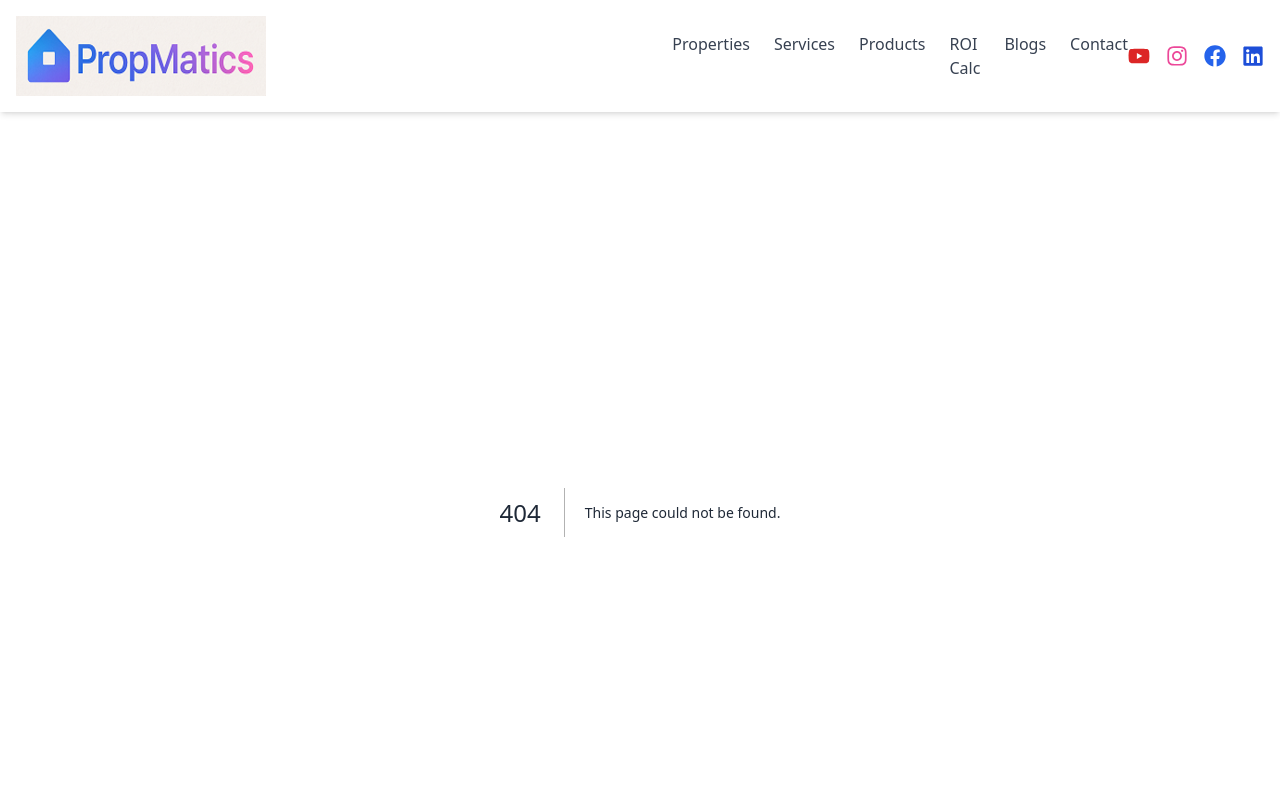
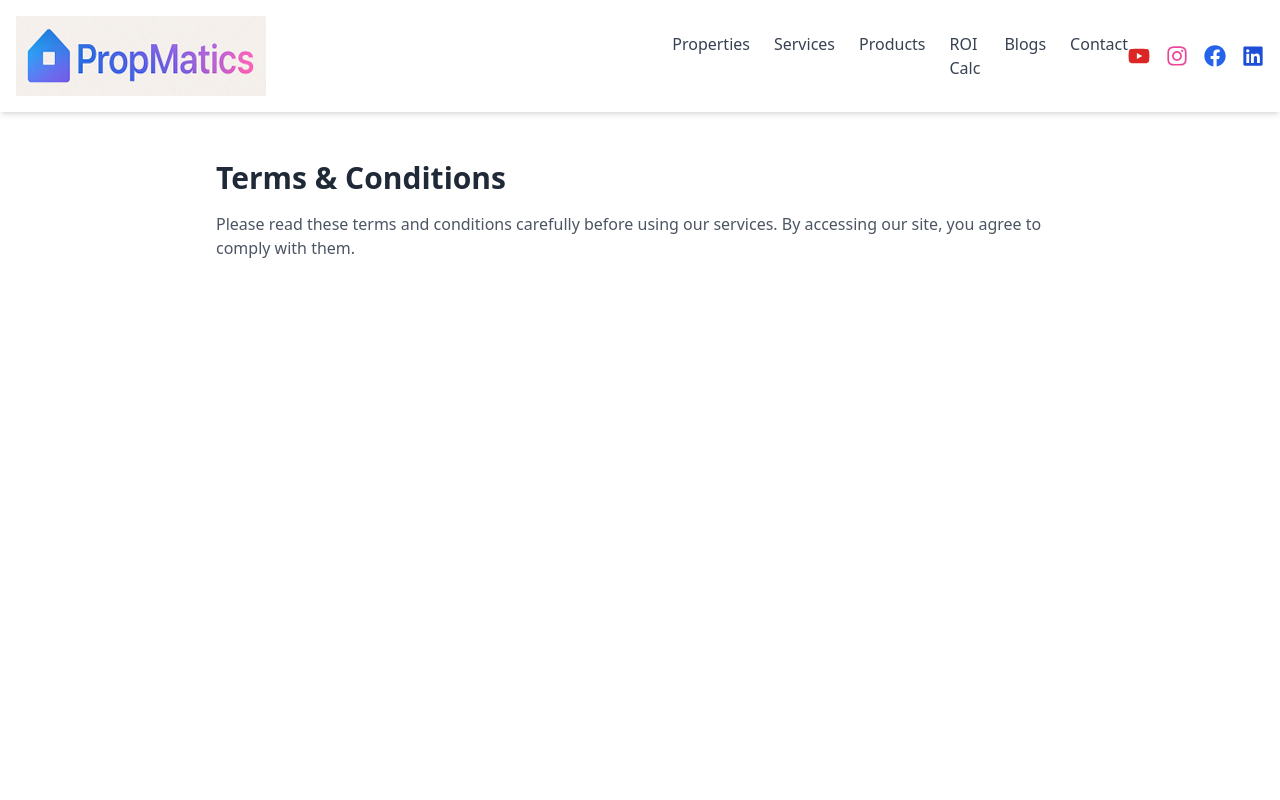
Before and after one commit to venupala-tt/propnz, a Next.js app: page /pages/terms-conditions in a window 1280 px wide. Before the commit this address had no page. Shown: the top 800 px of the page. Built offline with nearby package versions, Linux system fonts and the light colour scheme.

Commit message:
Create page.tsx

```diff
--- /dev/null
+++ b/app/pages/terms-conditions/page.tsx
@@ -0,0 +1,11 @@
+export default function TermsConditionsPage() {
+  return (
+    <section className="px-6 py-12 max-w-4xl mx-auto">
+      <h1 className="text-3xl font-bold mb-4">Terms & Conditions</h1>
+      <p className="text-gray-600">
+        Please read these terms and conditions carefully before using our
+        services. By accessing our site, you agree to comply with them.
+      </p>
+    </section>
+  )
+}
```
